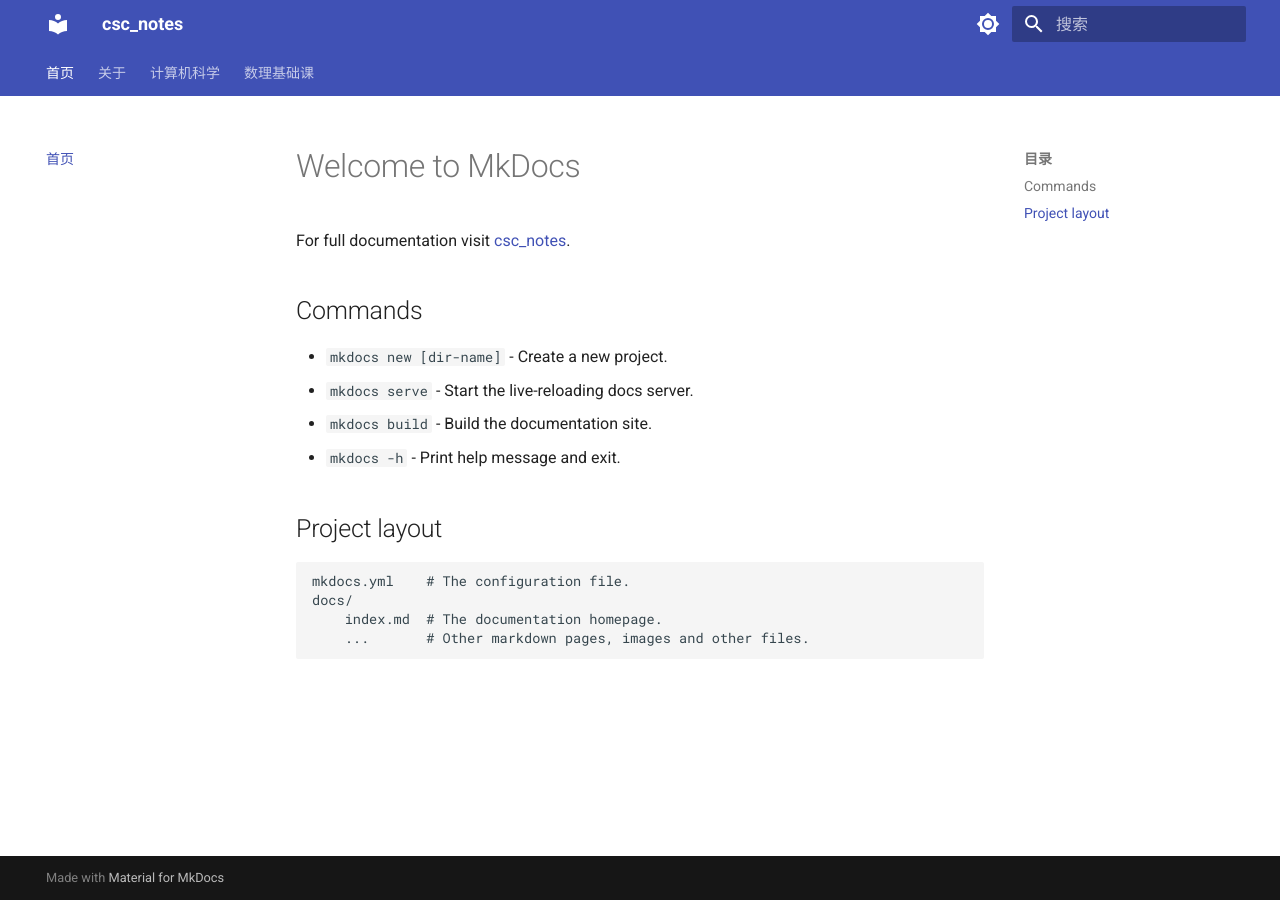
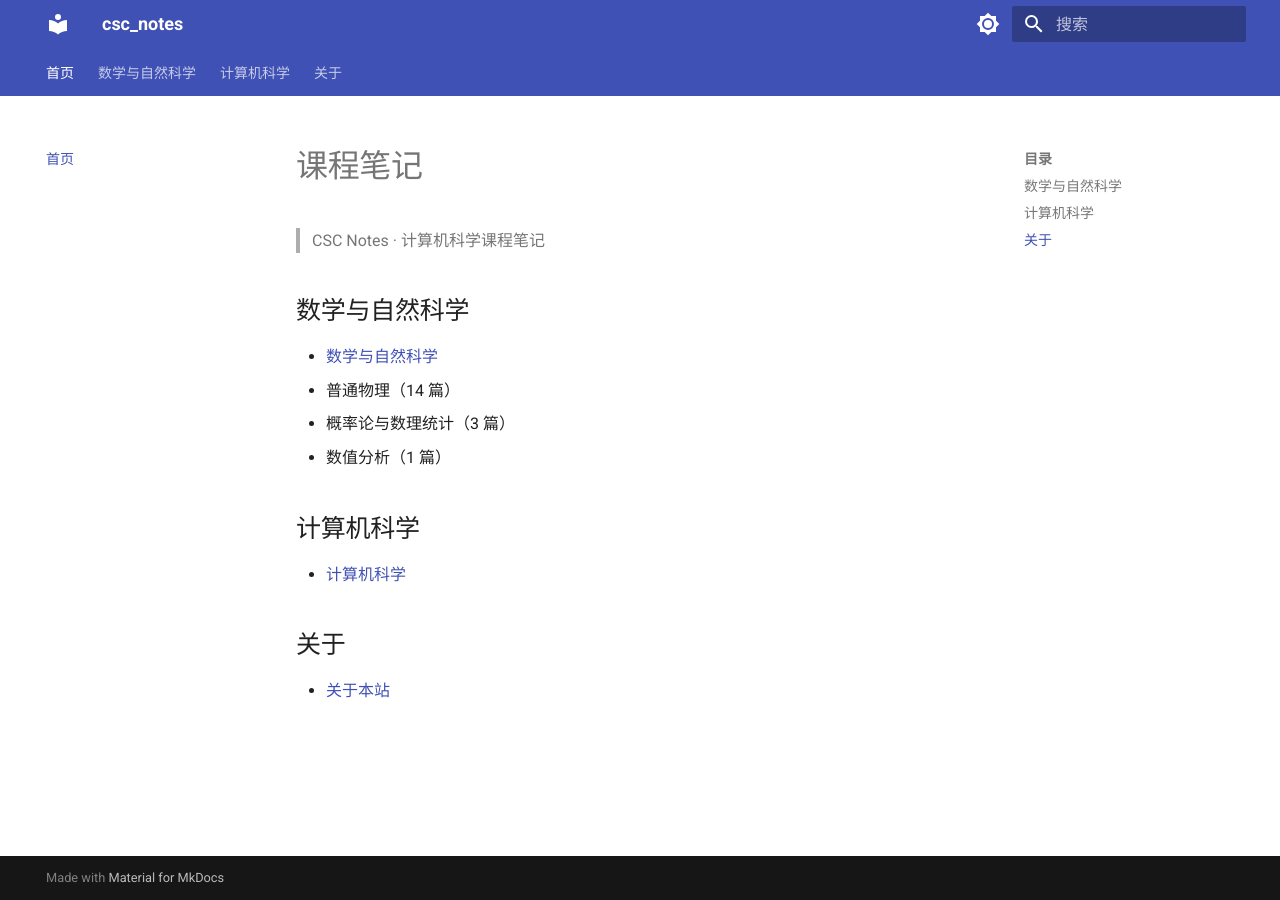
Before and after one commit to SIN-1-chang/csc_notes, an MkDocs documentation site: the page built from docs/index.md, in a window 1280 px wide. Built offline with MkDocs 1.6.1 and Material for MkDocs 9.7.7, drawn with Linux system fonts in a browser that asks for light colours.

Commit message:
把数值分析文件夹转移到数学分支下

```diff
--- a/docs/index.md
+++ b/docs/index.md
@@ -1,17 +1,18 @@
-# Welcome to MkDocs
+# 课程笔记
 
-For full documentation visit [csc_notes](https://www.mkdocs.org).
+> CSC Notes · 计算机科学课程笔记
 
-## Commands
+## 数学与自然科学
 
-* `mkdocs new [dir-name]` - Create a new project.
-* `mkdocs serve` - Start the live-reloading docs server.
-* `mkdocs build` - Build the documentation site.
-* `mkdocs -h` - Print help message and exit.
+- [数学与自然科学](mathematical_sciences/index.md)
+  - 普通物理（14 篇）
+  - 概率论与数理统计（3 篇）
+  - 数值分析（1 篇）
 
-## Project layout
+## 计算机科学
 
-    mkdocs.yml    # The configuration file.
-    docs/
-        index.md  # The documentation homepage.
-        ...       # Other markdown pages, images and other files.
+- [计算机科学](computer_science/index.md)
+
+## 关于
+
+- [关于本站](about.md)
--- a/mkdocs.yml
+++ b/mkdocs.yml
@@ -25,21 +25,13 @@ theme:
 
 nav:
   - 首页: index.md
+  - 数学与自然科学:
+      - 概览: mathematical_sciences/index.md
+      - 普通物理: mathematical_sciences/general_physics/index.md
+      - 概率论与数理统计: mathematical_sciences/probability_theory_and_statistics/index.md
+      - 数值分析: mathematical_sciences/numerical_analysis/index.md
+  - 计算机科学: computer_science/index.md
   - 关于: about.md
-
-  - 计算机科学:
-      - 总览: computer_science/index.md
-      - 数值分析:
-          - 总览: computer_science/numerical_analysis/index.md
-          - 数值误差: computer_science/numerical_analysis/numerical_errors.md
-
-  - 数理基础课:
-      - 总览: mathematical_sciences/index.md
-      - 概率论与数理统计:
-          - 总览: mathematical_sciences/probability_theory_and_statistics/index.md
-          - 基础概念: mathematical_sciences/probability_theory_and_statistics/1_basic_concepts.md
-          - 随机变量及其分布: mathematical_sciences/probability_theory_and_statistics/2_random_variables_and_distributions.md
-          - 多维随机变量及其分布: mathematical_sciences/probability_theory_and_statistics/3_multivariate_distributions.md
 
 markdown_extensions:
   - admonition
```
Also changed, not shown: docs/mathematical_sciences/index.md (+2 -0 lines), docs/mathematical_sciences/numerical_analysis/index.md (added), docs/mathematical_sciences/numerical_analysis/numerical_errors.md (added).
